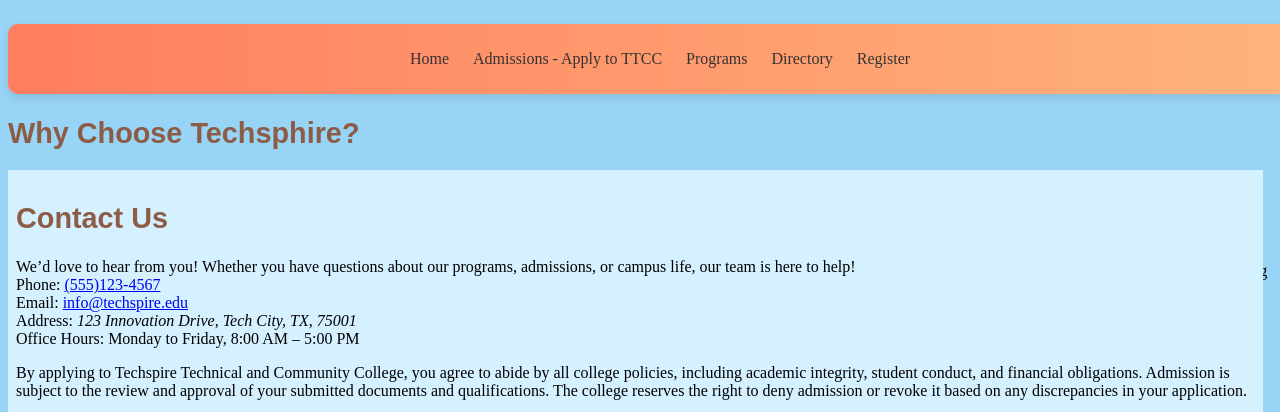
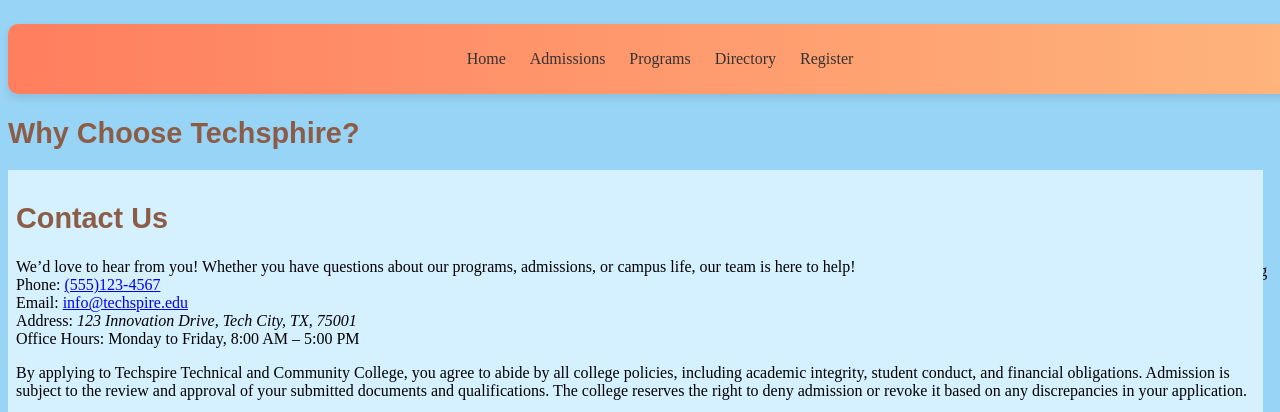
Before and after one commit to afox00001/README, a plain HTML site: page college website/admissions.html in a window 1280 px wide. Shown: the part 342-754 px from the top of the page. Drawn offline with Linux system fonts and the light colour scheme.

Commit message:
Update admissions.html
Updating nav

```diff
--- a/college website/admissions.html
+++ b/college website/admissions.html
@@ -15,7 +15,7 @@
         <nav>
             <ul>
                 <li><a href = "index.html">Home</a></li>
-                <li><a href = "#">Admissions - Apply to TTCC</a></li>
+                <li><a href = "#">Admissions</a></li>
                 <li><a href = "programs.html">Programs</a></li>
                 <li><a href = "directory.html">Directory</a></li>
                 <li><a href = "register.html">Register</a></li>
```
